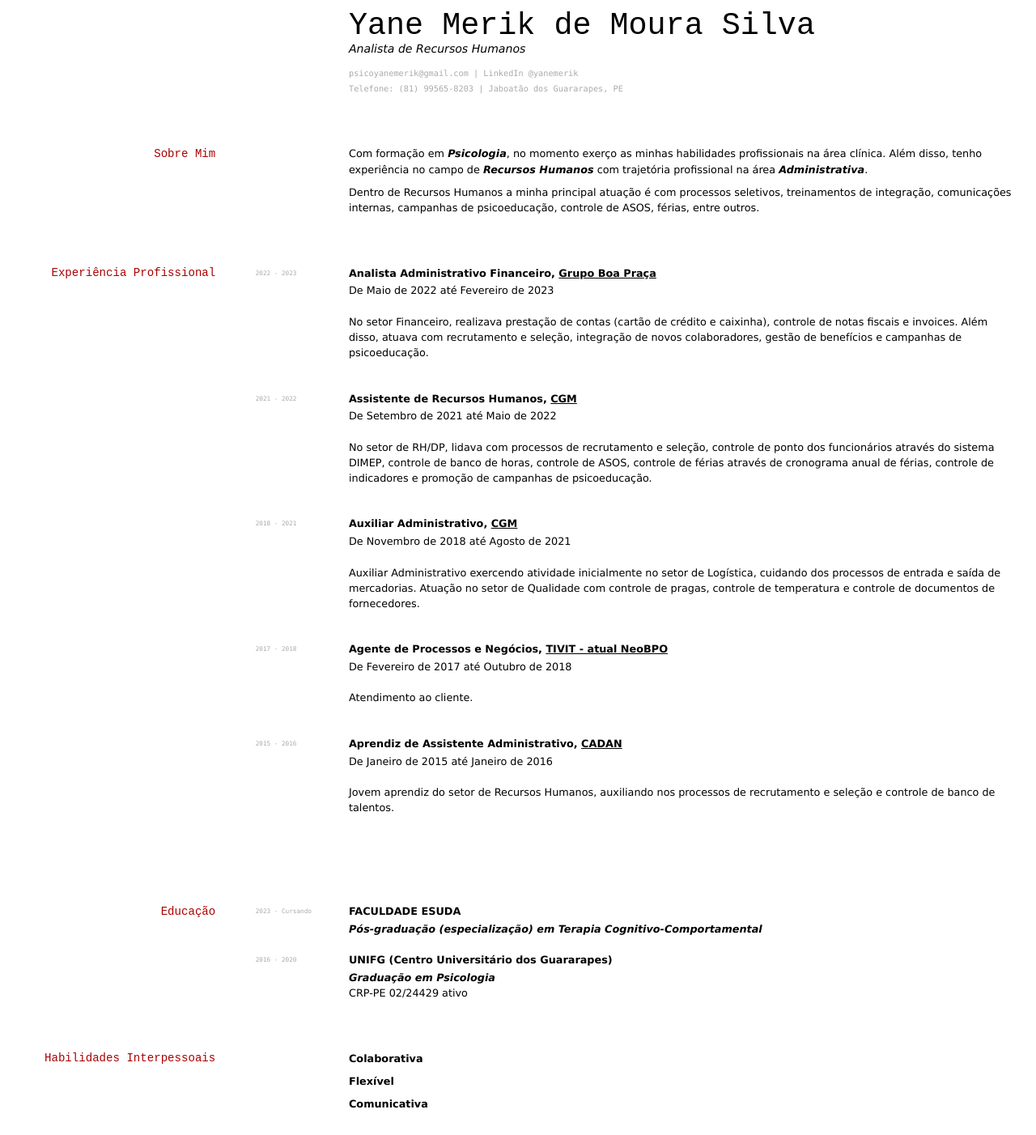
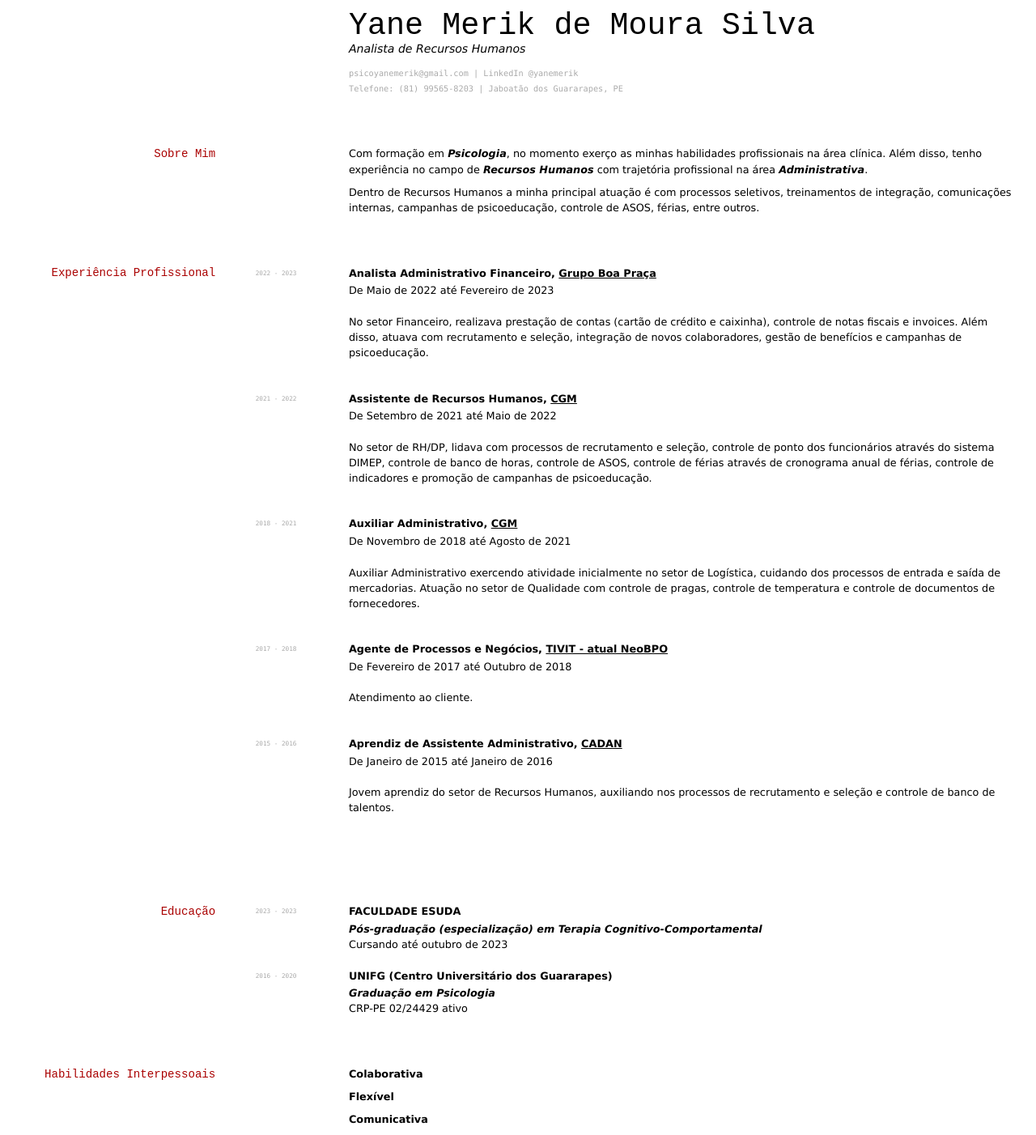
Before and after one commit to lflucasferreira/yane, a Jekyll site: the page built from index.md, in a window 1280 px wide. Shown: the whole page at 81% size. Built offline with Jekyll 4.4.1, drawn with Linux system fonts in a browser that asks for light colours.

Commit message:
Update index.md

```diff
--- a/index.md
+++ b/index.md
@@ -63,9 +63,10 @@ Jovem aprendiz do setor de Recursos Humanos, auxiliando nos processos de recruta
 
 ## Educação
 
-`2023 - Cursando`
+`2023 - 2023`
 __FACULDADE ESUDA__
 - *Pós-graduação (especialização) em Terapia Cognitivo-Comportamental*
+- Cursando até outubro de 2023
 
 `2016 - 2020`
 __UNIFG (Centro Universitário dos Guararapes)__
```
